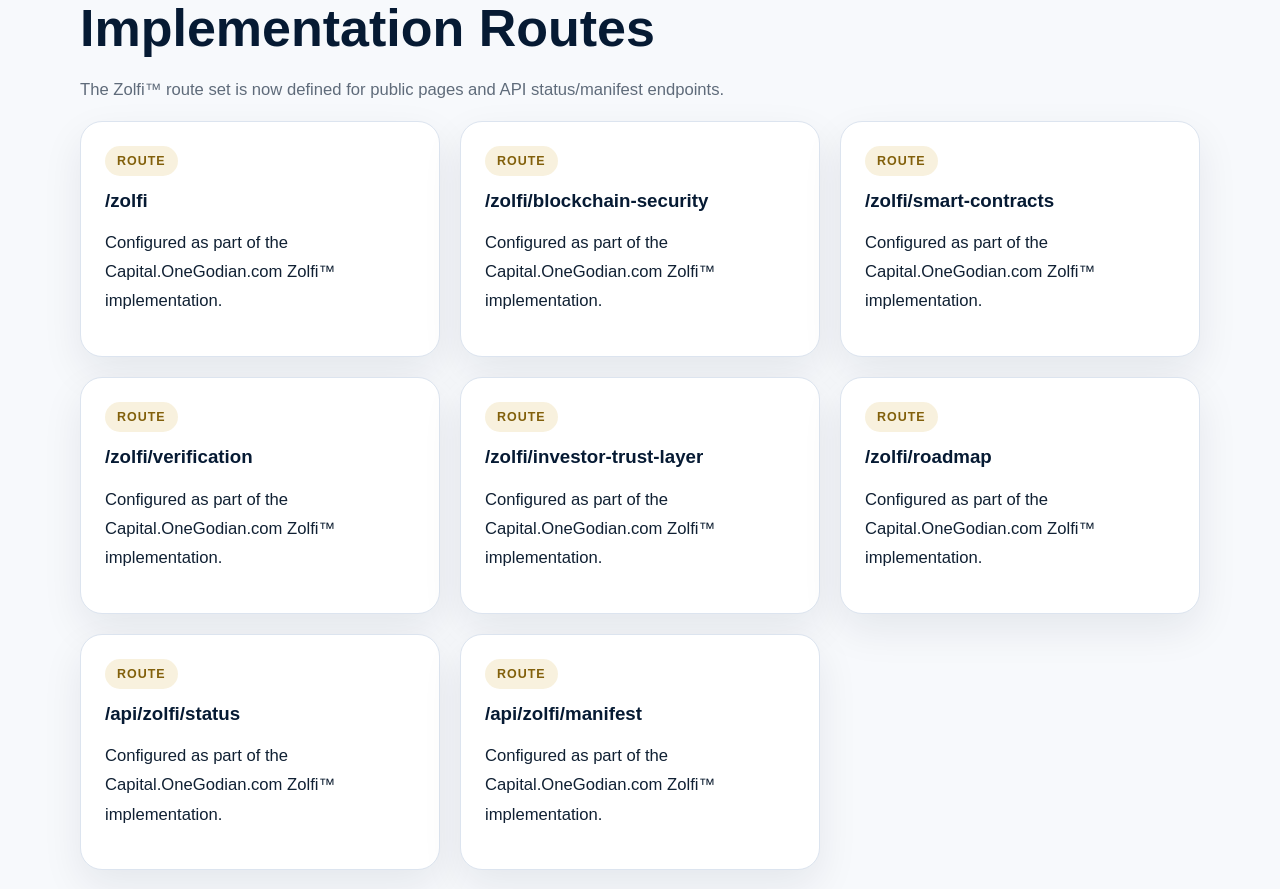
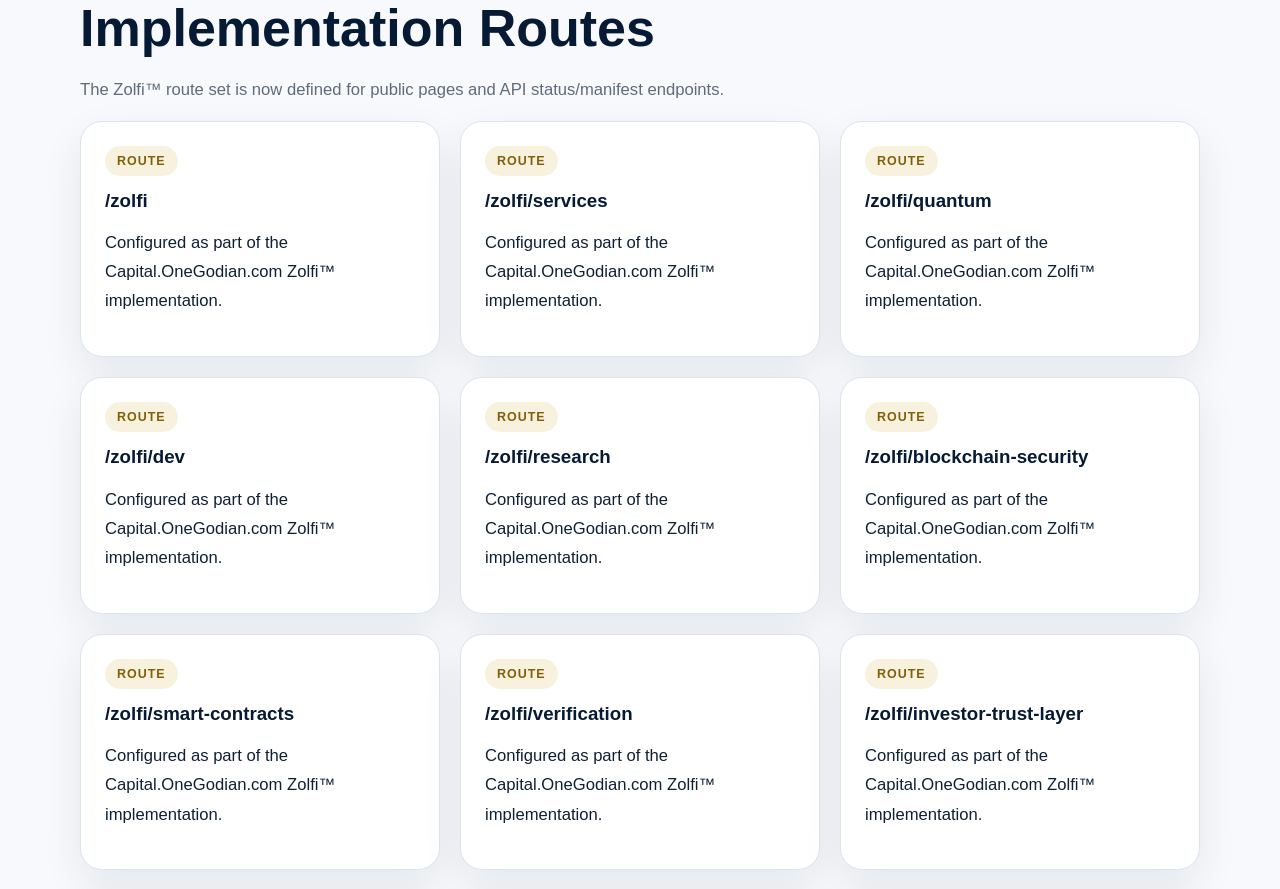
Before and after one commit to ohi-stack/onegodian-capital-web, a Next.js app: page /zolfi in a window 1280 px wide. Shown: the part 1840-2729 px from the top of the page. Built offline with nearby package versions, Linux system fonts and the light colour scheme; no server answers.

Commit message:
Finish Zolfi Capital module route manifest

```diff
--- a/app/zolfi/data.ts
+++ b/app/zolfi/data.ts
@@ -61,16 +61,19 @@
   },
 ];
 
-export const zolfiRoutes = [
+export const zolfiPrimaryRoutes = [
   '/zolfi',
-  '/zolfi/blockchain-security',
-  '/zolfi/smart-contracts',
-  '/zolfi/verification',
-  '/zolfi/investor-trust-layer',
-  '/zolfi/roadmap',
-  '/api/zolfi/status',
-  '/api/zolfi/manifest',
+  '/zolfi/services',
+  '/zolfi/quantum',
+  '/zolfi/dev',
+  '/zolfi/research',
 ];
+
+export const zolfiModuleRoutes = zolfiServices.map((service) => `/zolfi/${service.slug}`);
+
+export const zolfiApiRoutes = ['/api/zolfi/status', '/api/zolfi/manifest'];
+
+export const zolfiRoutes = [...zolfiPrimaryRoutes, ...zolfiModuleRoutes, ...zolfiApiRoutes];
 
 export const zolfiDisclosure =
   'Zolfi™ materials on Capital.OneGodian.com are provided by ONEGODIAN, LLC for software, infrastructure, education, documentation, and commercial platform development. Nothing on this page is legal, investment, tax, banking, securities, or governmental advice. Any regulated activity requires appropriate professional review and separate written approval.';
@@ -83,6 +86,9 @@
   owner: 'ONEGODIAN, LLC',
   classification: 'commercial software, blockchain security, verification, and capital infrastructure support layer',
   routes: zolfiRoutes,
+  primaryRoutes: zolfiPrimaryRoutes,
+  moduleRoutes: zolfiModuleRoutes,
+  apiRoutes: zolfiApiRoutes,
   services: zolfiServices.map(({ title, slug, summary }) => ({ title, slug, summary })),
   boundaries: {
     mayExpose: [
```
